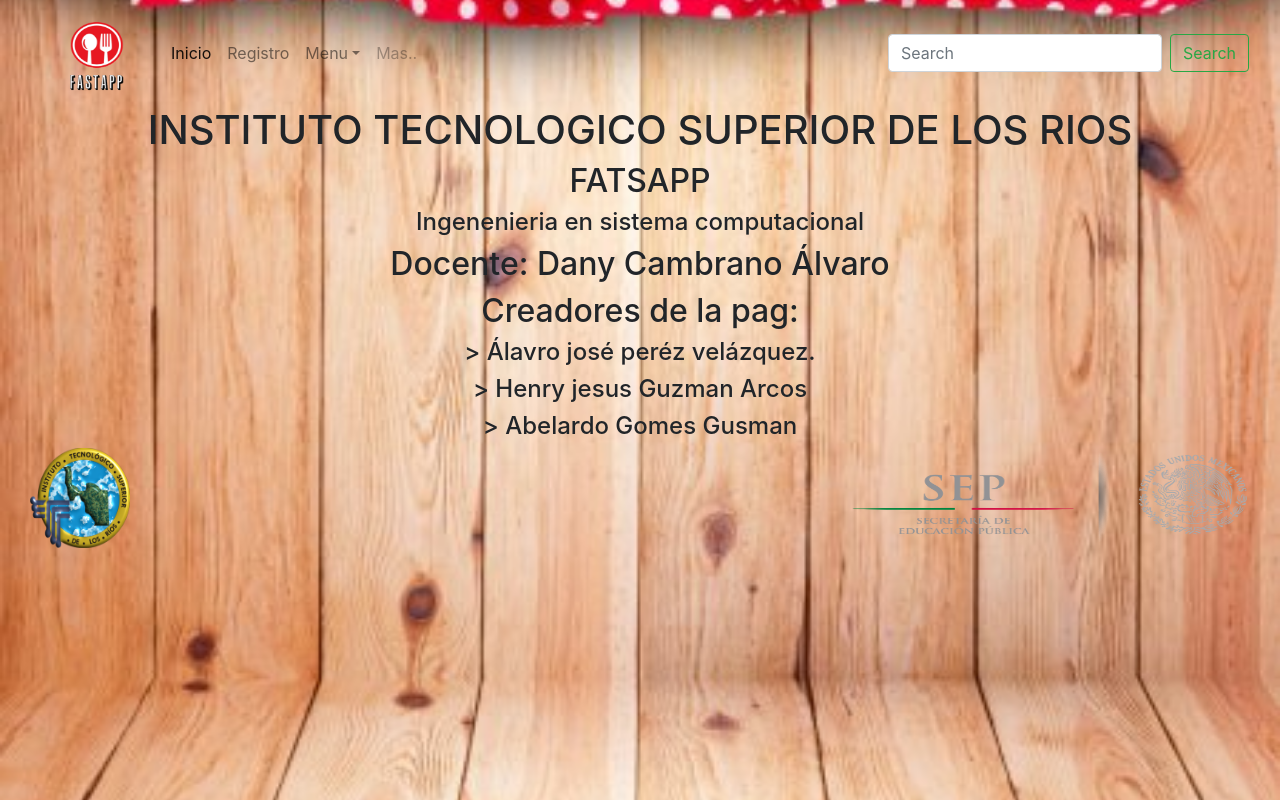
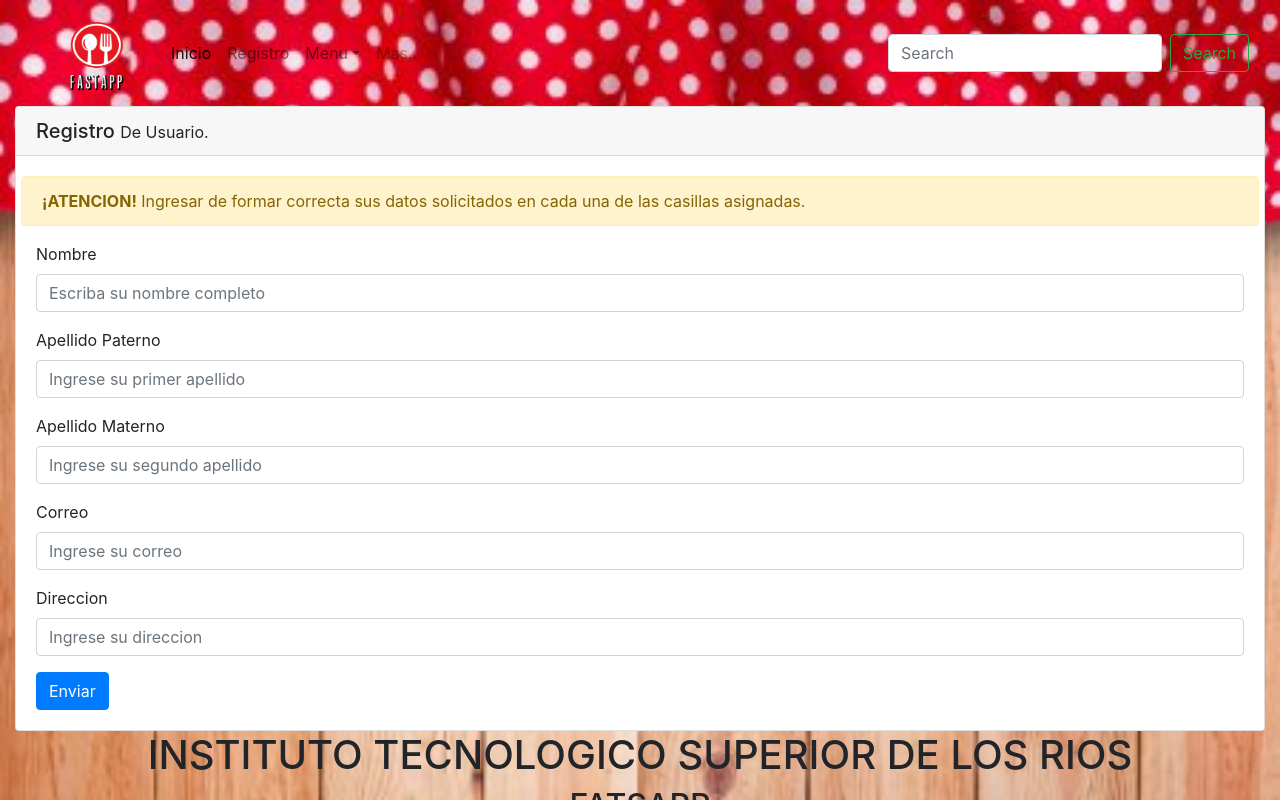
Before and after one commit to Henrry-j98/MYFASTAPP, a React (Create React App) app: page /registro in a window 1280 px wide. Shown: the top 800 px of the page. Built offline with nearby package versions, Linux system fonts and the light colour scheme.

Commit message:
actualizacion regsitro

```diff
--- a/src/components/header.js
+++ b/src/components/header.js
@@ -5,6 +5,8 @@
 import Acecade from '../pages/acercade';
 import Pie from '../pages/pie';
 import Contato from '../pages/contacto';
+import Formulario from '../pages/registro';
+import Registro from '../pages/registro';
 
 
 
@@ -29,7 +31,7 @@
                                         <Link className="nav-link" to="/">Inicio <span class="sr-only">(current)</span></Link>
                                     </li>
                                     <li className="nav-item">
-                                        <a className="nav-link" href="#">Registro</a>
+                                        <Link className="nav-link" to="/registro">Registro</Link>
                                     </li>
                                     <li className="nav-item dropdown">
                                         <a className="nav-link dropdown-toggle" href="#" id="navbarDropdown" role="button" data-toggle="dropdown" aria-haspopup="true" aria-expanded="false">
@@ -61,6 +63,7 @@
                         <Route path="/" exact component={Home} />
                         <Route path="/acercade" exact component={Acecade} />
                         <Route path="/contacto" exact component={Contato} />
+                        <Route path="/registro" exact component={Registro} />
 
                     </Switch>
 
--- a/src/pages/home.js
+++ b/src/pages/home.js
@@ -1,7 +1,9 @@
 import React, { Component } from 'react';
 import Carruse from './carruse';
-import '../imagenes/galeria.css';
+import './../estilos/galeria.css';
 import Logo from './../imagenes/c1.jpg';
+import './../estilos/estilofor.css';
+import LOGO2 from './../imagenes/Logo2.jpg';
 
 
 class Home extends Component {
@@ -20,60 +22,17 @@
                             <div class="card-body">
                                 <h5 class="card-title">burger king</h5>
                                 <p class="card-text">informacion Benta de comida rapida..... </p>
-                                <a href="#" class="btn btn-primary">Go somewhere</a>
+                                <a href="#" class="btn btn-primary">Next Page</a>
                             </div>
                         </div>
                     </div>
-                    <div className="col-lg-3">
+                    <div className="col-lg-2">
           <div class="card" >
-                            <img src="..." class="card-img-top" alt="..." />
+                            <img src={LOGO2} class="card-img-top" alt="..." />
                             <div class="card-body">
-                                <h5 class="card-title">Card title</h5>
-                                <p class="card-text">Some quick example text to build on the card title and make up the bulk of the card's content.</p>
-                                <a href="#" class="btn btn-primary">Go somewhere</a>
-                            </div>
-                        </div>
-                    </div>
-                    <div className="col-lg-3">
-                        <div class="card">
-                            <img src="..." class="card-img-top" alt="..." />
-                            <div class="card-body">
-                                <h5 class="card-title">Card title</h5>
-                                <p class="card-text">Some quick example text to build on the card title and make up the bulk of the card's content.</p>
-                                <a href="#" class="btn btn-primary">Go somewhere</a>
-                            </div>
-                        </div>
-                    </div>
-                    <div className="col-lg-3">
-                        <div class="card">
-                            <img src="..." class="card-img-top" alt="..." />
-                            <div class="card-body">
-                                <h5 class="card-title">Card title</h5>
-                                <p class="card-text">Some quick example text to build on the card title and make up the bulk of the card's content.</p>
-                                <a href="#" class="btn btn-primary">Go somewhere</a>
-                            </div>
-                        </div>
-                    </div>
-
-                </div>
-                <div className="row">
-                    <div className="col-lg-3">
-                        <div class="card">
-                            <img src="..." class="card-img-top" alt="..." />
-                            <div class="card-body">
-                                <h5 class="card-title">Card title</h5>
-                                <p class="card-text">Some quick example text to build on the card title and make up the bulk of the card's content.</p>
-                                <a href="#" class="btn btn-primary">Go somewhere</a>
-                            </div>
-                        </div>
-                    </div>
-                    <div className="col-lg-3">
-                        <div class="card">
-                            <img src="..." class="card-img-top" alt="..." />
-                            <div class="card-body">
-                                <h5 class="card-title">Card title</h5>
-                                <p class="card-text">Some quick example text to build on the card title and make up the bulk of the card's content.</p>
-                                <a href="#" class="btn btn-primary">Go somewhere</a>
+                                <h5 class="card-title">Prueba</h5>
+                                <p class="card-text">hola bitch</p>
+                                <a href="#" class="btn btn-primary">Next Nigga</a>
                             </div>
                         </div>
                     </div>
@@ -100,9 +59,11 @@
 
                 </div>
 
+                </div>
 
 
-            </div>
+
+
         );
     }
 }
--- a/src/pages/registro.js
+++ b/src/pages/registro.js
@@ -1,13 +1,82 @@
 import React, { Component } from 'react';
 
-class registro extends Component {
+
+class Registro extends Component {
+    constructor(props) {
+        super(props);
+
+        this.state = {
+            nombre: '',
+            apellidoPaterno: '',
+            apellidoMaterno: '',
+            correo: '',
+
+        }
+
+        this.handleNombre = this.handleNombre.bind(this);
+        // this.handleApellidos= this.handleApellidoPaterno.bind(this);
+        // this.handleApellidos= this.handleApellidoMaterno.bind(this);
+        // this.handleCorreo= this.handleCorreo.bind(this);
+        this.handleSubmit = this.handleSubmit.bind(this);
+    }
+
+    handleNombre(event) {
+
+        this.setState({ nombre: event.target.value });
+    }
+    handleSubmit(e) {
+        e.preventDefault();
+        alert('El nombre completo es: ' + this.state.nombre);
+    }
     render() {
         return (
             <div>
 
+                <div class="card cardf|">
+                    <h5 class="card-header">Registro <small>De Usuario.</small></h5>
+                    <div class="card-body">
+
+                        <div class="row">
+
+                            <br />
+                            <br></br>
+                            <div class="alert alert-warning card-body"> <strong>¡ATENCION!</strong> Ingresar de formar correcta sus datos solicitados en cada una de las casillas asignadas.</div>
+                        </div>
+
+
+
+                        <form onSubmit={this.handleSubmit} >
+                            <div class="form-group">
+                                <label for="nombre">Nombre</label>
+
+                                <input type="text" className="form-control" id="nombre" aria-describedby="nombre" placeholder="Escriba su nombre completo" name="nombre" value={this.state.nombre} onChange={this.handleNombre} />
+
+                            </div>
+                            <div class="form-group">
+                                <label for="apellidoPaterno">Apellido Paterno</label>
+                                <input type="text" className="form-control" id="apellidoPaterno" placeholder="Ingrese su primer apellido" name="apellidos" />
+                            </div>
+                            <div class="form-group">
+                                <label for="apellidoMaterno">Apellido Materno</label>
+                                <input type="text" className="form-control" id="apellidoMaterno" placeholder="Ingrese su segundo apellido" name="apellidos" />
+                            </div>
+                            <div class="form-group">
+                                <label for="correo">Correo</label>
+                                <input type="text" className="form-control" id="correo" placeholder="Ingrese su correo" name="correo" />
+                            </div>
+                            <div class="form-group">
+                                <label for="direccion">Direccion</label>
+                                <input type="text" className="form-control" id="direccion" placeholder="Ingrese su direccion" name="direccion" />
+                            </div>
+
+                            <input type="submit" value="Enviar" className="btn btn-primary" />
+                        </form>
+                    </div>
+                </div>
             </div>
+
         );
     }
 }
 
-export default registro;
+export default Registro;
```
Also changed, not shown: src/estilos/estilofor.css (added), src/estilos/galeria.css (renamed from src/imagenes/galeria.css), src/imagenes/Logo2.jpg (added).
